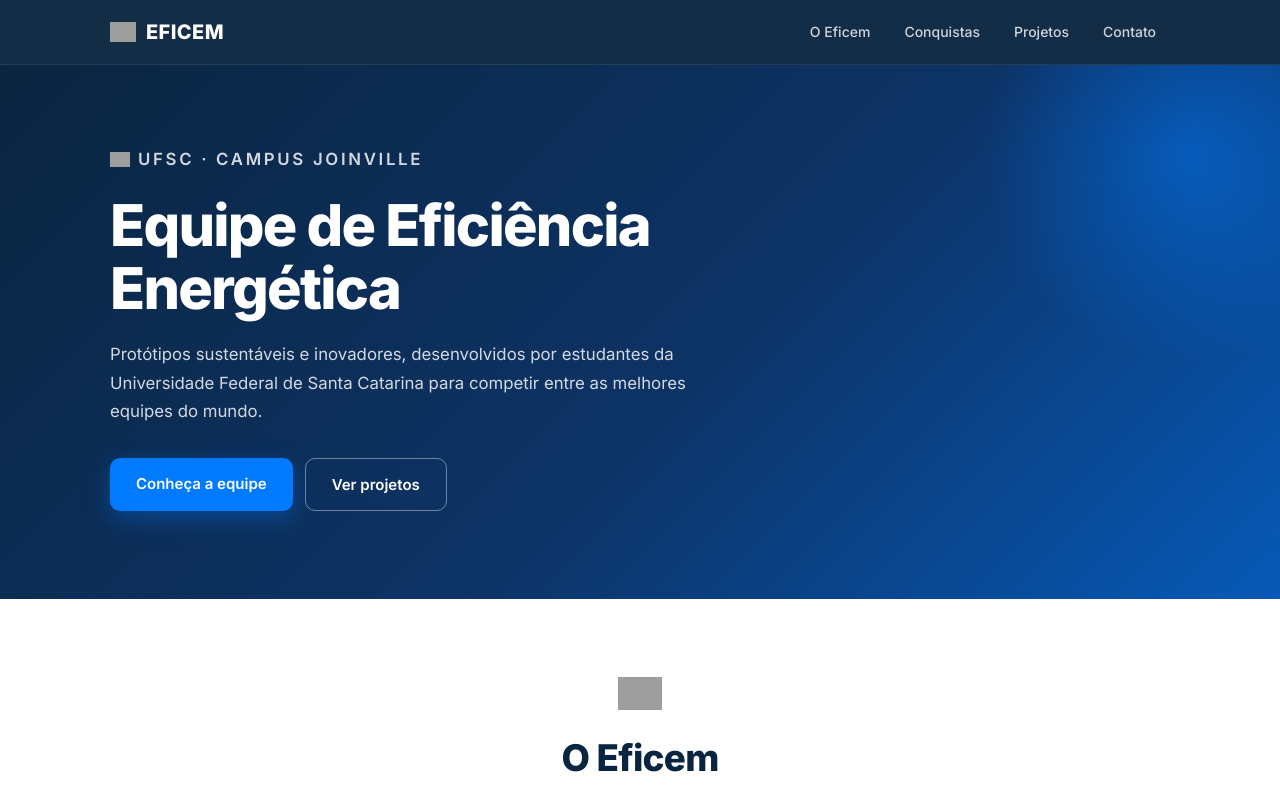
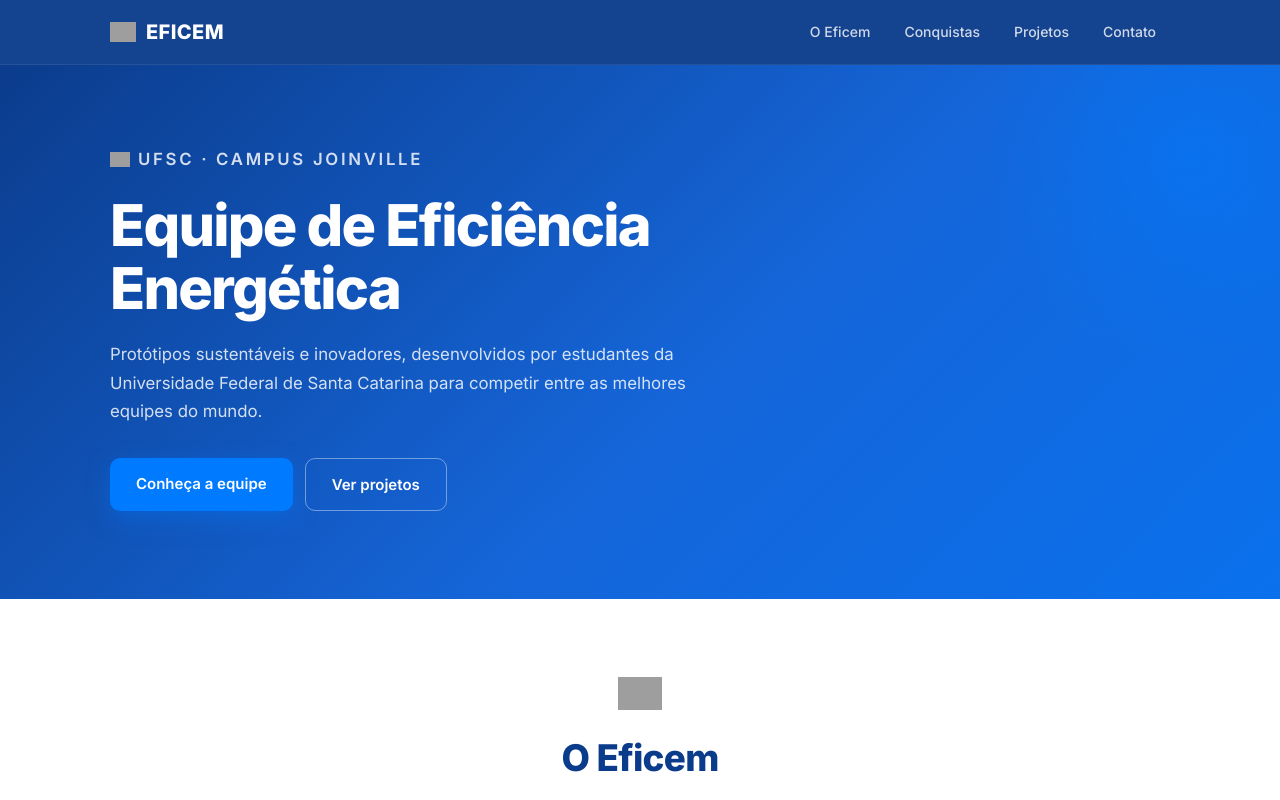
Before and after one commit to Vinnikarmello/or-amento, a website: page index.html in a window 1280 px wide. Shown: the top 800 px of the page. Drawn offline with Linux system fonts and the light colour scheme; grey boxes are pictures that could not be loaded.

Commit message:
Shift site palette from navy to brighter blue

```diff
--- a/index.html
+++ b/index.html
@@ -3,7 +3,7 @@
 <head>
 <meta charset="UTF-8" />
 <meta name="viewport" content="width=device-width, initial-scale=1.0, viewport-fit=cover" />
-<meta name="theme-color" content="#0a2540" />
+<meta name="theme-color" content="#0b3c8c" />
 <title>Eficem — Equipe de Eficiência Energética da UFSC</title>
 <meta name="description" content="Conheça a EFICEM - Equipe de Eficiência Energética da Universidade Federal de Santa Catarina" />
 <link rel="preconnect" href="https://fonts.googleapis.com" />
@@ -14,8 +14,8 @@
   :root {
     --primary: #007bff;
     --primary-dark: #0056b3;
-    --navy: #0a2540;
-    --navy-2: #0d3366;
+    --navy: #0b3c8c;
+    --navy-2: #1565d8;
     --light: #edf1fe;
     --white: #ffffff;
     --text: #212529;
@@ -43,7 +43,7 @@
   /* NAV */
   .nav {
     position: sticky; top: 0; z-index: 50;
-    background: rgba(10, 37, 64, 0.96);
+    background: rgba(11, 60, 140, 0.96);
     backdrop-filter: blur(8px);
     border-bottom: 1px solid rgba(255,255,255,0.08);
   }
@@ -206,7 +206,7 @@
   .contact-row a:hover { text-decoration: underline; }
 
   /* FOOTER */
-  footer { background: #061629; color: rgba(255,255,255,0.6); text-align: center; padding: 1.5rem 1rem; font-size: 13px; }
+  footer { background: #082a66; color: rgba(255,255,255,0.6); text-align: center; padding: 1.5rem 1rem; font-size: 13px; }
 
   .to-top {
     position: fixed; right: 18px; bottom: 18px; z-index: 40;
```
